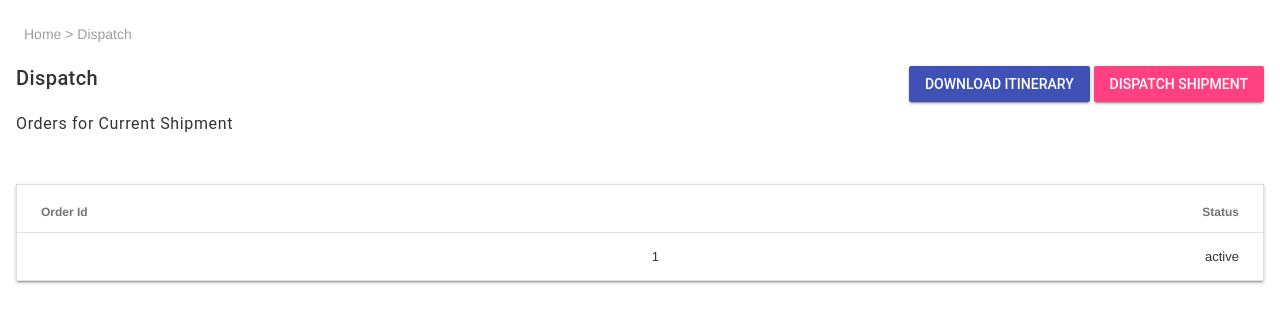
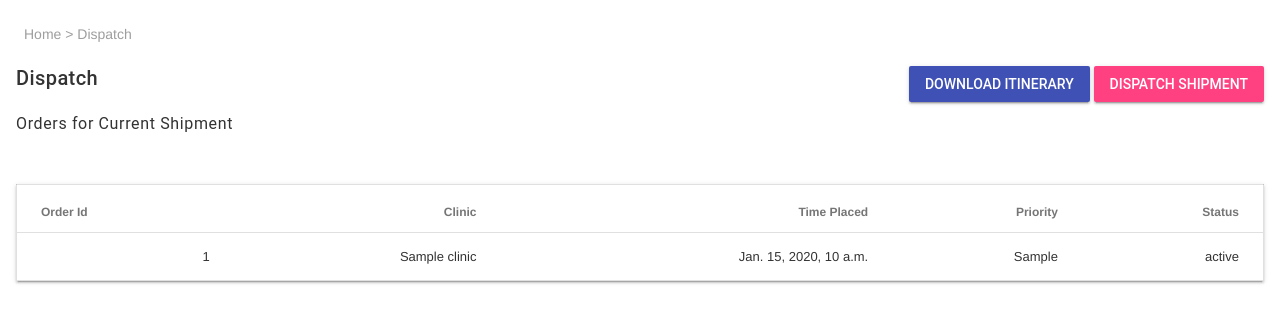
Before and after one commit to WaqasAliAbbasi/PropelSystems, a Django app: template dispatch/templates/dispatch/index.html in a window 1280 px wide. Shown: the part 64-387 px from the top of the page. Run offline with Django 3.2, Linux system fonts and the light colour scheme; the template is opened without the code that fills it: most values are stand-ins (such as "Sample title", 1, 10 or a date in 2020); some libraries are stand-ins or nearby versions.

```diff
--- a/dispatch/templates/dispatch/index.html
+++ b/dispatch/templates/dispatch/index.html
@@ -30,6 +30,9 @@
           <thead>
             <tr>
               <th class="mdl-data-table__cell--non-numeric">Order Id</th>
+              <th>Clinic </th>
+              <th>Time Placed</th>
+              <th>Priority</th>
               <th>Status</th>
             </tr>
           </thead>
@@ -38,6 +41,9 @@
             {% for order in orders %}
             <tr>
               <td>{{ order.id }}</td>
+              <td>{{ order.clinic.name }}</td>
+              <td>{{ order.time_placed }}</td>
+              <td>{{ order.get_priority_display }}</td>
               <td>{{ order.get_status_display }}</td>
             </tr>
             {% endfor %}
--- a/dispatch/views.py
+++ b/dispatch/views.py
@@ -1,5 +1,6 @@
 import csv
 import itertools
+import datetime
 from heapq import heappush, heappop
 from django.shortcuts import render
 from django.http import HttpResponse
@@ -88,7 +89,7 @@ def ucs_search(orders):
 
 
 def get_current_shipment():
-    orders = Order.objects.filter(status=Order.QUEUED_FOR_DISPATCH)
+    orders = Order.objects.filter(status=Order.QUEUED_FOR_DISPATCH).order_by('-priority','time_placed')
     current_shipment = []
     remaining_weight = DRONE_LOAD_CARRYING_CAPACITY
     for order in orders:
@@ -118,6 +119,7 @@ def dispatch_shipment(request):
             return HttpResponse("No shipment found.")
         for order in current_shipment:
             order.status = Order.DISPATCHED
+            order.time_dispatched = datetime.datetime.now()
             order.save()
         return HttpResponse("Successfully dispatched shipments.")
 
--- a/home/admin.py
+++ b/home/admin.py
@@ -2,9 +2,12 @@ from django.contrib import admin
 
 from .models import Warehouse, Category, Item, Order, OrderItem, Clinic
 
+class OrderAdmin(admin.ModelAdmin):
+    readonly_fields = ('time_placed','time_dispatched',)
+
 admin.site.register(Warehouse)
 admin.site.register(Category)
 admin.site.register(Item)
-admin.site.register(Order)
+admin.site.register(Order, OrderAdmin)
 admin.site.register(OrderItem)
 admin.site.register(Clinic)
--- a/home/models.py
+++ b/home/models.py
@@ -32,7 +32,8 @@ class Order(models.Model):
     status = models.IntegerField(choices=((QUEUED_FOR_PROCESSING ,'Queued for Processing'), (PROCESSING_BY_WAREHOUSE,'Processing by Warehouse'), (QUEUED_FOR_DISPATCH,'Queued for Dispatch'), (DISPATCHED,'Dispatched'), (DELIVERED,'Delivered')), default=1)
     priority = models.IntegerField(choices=((1,'Low'),(2,'Medium'),(3,'High')), default=2)
     clinic = models.ForeignKey(Clinic, on_delete=models.CASCADE)
-    time_placed = models.DateTimeField(auto_now_add=True, blank=True)
+    time_placed = models.DateTimeField(auto_now_add=True)
+    time_dispatched = models.DateTimeField(blank=True, editable=False, null=True)
 
 
 class OrderItem(models.Model):
```
Also changed, not shown: db.sqlite3, home/migrations/0009_order_time_dispatched.py (added).
